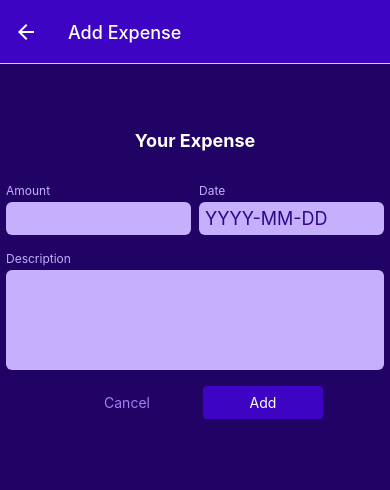
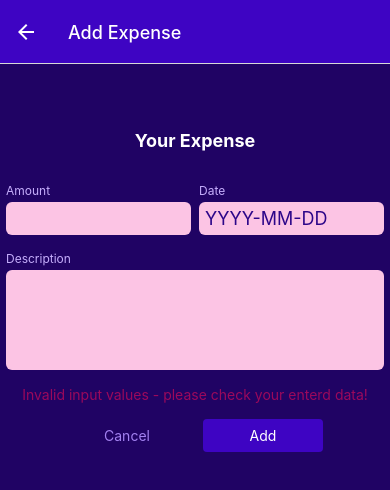
Before and after one commit to ryuta09/react-native-tracker-app, a React Native app: screen /ManegeExpense in a window 390 px wide. Shown: the top 490 px of the page. Built offline with nearby package versions, Linux system fonts and the light colour scheme.

Commit message:
feat: バリデーションエラーの実装

```diff
--- a/components/ManageExpense/ExpenseForm.js
+++ b/components/ManageExpense/ExpenseForm.js
@@ -1,32 +1,71 @@
-import { View, StyleSheet, TextInput, Text } from "react-native";
+import { View, StyleSheet, TextInput, Text, Alert } from "react-native";
 import Input from "./Input";
 import { useState } from "react";
 import Button from "../UI/Button";
 import { getFormattedDate } from "../../util/date";
+import { GlobalStyles } from "../../constants/styles";
 function ExpenseForm({ onCancel, onSubmit, submitButtonLabel, defaultValues }) {
-  const [inputValues, setInputValues] = useState({
-    amount: defaultValues ? defaultValues.amount.toString() : '',
-    date: defaultValues ? getFormattedDate(defaultValues.date) : '',
-    description: defaultValues ? defaultValues.description : '' ,
+  const [inputs, setInputs] = useState({
+    amount: {
+      value: defaultValues ? defaultValues.amount.toString() : "",
+      isValid: !!defaultValues,
+    },
+    date: {
+      value: defaultValues ? getFormattedDate(defaultValues.date) : "",
+      isValid: !!defaultValues,
+    },
+    description: {
+      value: defaultValues ? defaultValues.description : "",
+      isValid: !!defaultValues,
+    },
   });
 
   function inputChangeHandler(inputIdentifier, enterdAmount) {
-    setInputValues((curInputValues) => {
+    setInputs((curInputs) => {
       return {
-        ...curInputValues,
-        [inputIdentifier]: enterdAmount,
+        ...curInputs,
+        [inputIdentifier]: { value: enterdAmount, isValid: true },
       };
     });
   }
 
   function submitHandler() {
     const expenseDate = {
-      amount: +inputValues.amount,
-      date: new Date(inputValues.date),
-      description: inputValues.description,
+      amount: +inputs.amount.value,
+      date: new Date(inputs.date.value),
+      description: inputs.description.value,
     };
+
+    const amountIdValid = !isNaN(expenseDate.amount) && expenseDate.amount > 0;
+    const dateIdValid = expenseDate.date.toString() !== "Invalid Date";
+    const descriptinoIsValid = expenseDate.description.trim().length > 0;
+
+    if (!amountIdValid || !dateIdValid || !descriptinoIsValid) {
+      setInputs((curINputs) => {
+        return {
+          amount: {
+            value: curINputs.amount.value,
+            isValid: amountIdValid,
+          },
+          date: {
+            value: curINputs.date.value,
+            isValid: dateIdValid,
+          },
+          description: {
+            value: curINputs.description.value,
+            isValid: descriptinoIsValid,
+          },
+        };
+      });
+      return;
+    }
+
     onSubmit(expenseDate);
   }
+  const formIsInvalid =
+    !inputs.amount.isValid ||
+    !inputs.date.isValid ||
+    !inputs.description.isValid;
 
   return (
     <View style={styles.form}>
@@ -34,20 +73,22 @@ function ExpenseForm({ onCancel, onSubmit, submitButtonLabel, defaultValues }) {
       <View style={styles.inputsRow}>
         <Input
           label={"Amount"}
+          isValid={!inputs.amount.isValid}
           textInputConfig={{
             keyboardType: "decimal-pad",
             onChangeText: inputChangeHandler.bind(this, "amount"),
-            value: inputValues.amount,
+            value: inputs.amount.value,
           }}
           style={styles.rowInput}
         />
         <Input
           label={"Date"}
+          isValid={!inputs.date.isValid}
           textInputConfig={{
             placeholder: "YYYY-MM-DD",
             maxLength: 10,
             onChangeText: inputChangeHandler.bind(this, "date"),
-            value: inputValues.date,
+            value: inputs.date.value,
           }}
           style={styles.rowInput}
         />
@@ -55,14 +96,16 @@ function ExpenseForm({ onCancel, onSubmit, submitButtonLabel, defaultValues }) {
 
       <Input
         label={"Description"}
+        isValid={!inputs.description.isValid}
         textInputConfig={{
           multiline: true,
           // autoCapitalize: 'none',
           // autoCorrect: false // defaultはtrue
           onChangeText: inputChangeHandler.bind(this, "description"),
-          value: inputValues.description,
+          value: inputs.description.value,
         }}
       />
+      {formIsInvalid && <Text style={styles.errorText}>Invalid input values - please check your enterd data!</Text>}
       <View style={styles.buttons}>
         <Button style={styles.button} mode={"flat"} onPress={onCancel}>
           Cancel
@@ -95,6 +138,12 @@ const styles = StyleSheet.create({
   rowInput: {
     flex: 1,
   },
+  errorText: {
+    textAlign: 'center',
+    color: GlobalStyles.colors.error500,
+    margin: 8,
+
+  },
   buttons: {
     flexDirection: "row",
     justifyContent: "center",
@@ -104,5 +153,5 @@ const styles = StyleSheet.create({
   button: {
     minWidth: 120,
     marginHorizontal: 8,
-  },
+  }
 });
--- a/components/ManageExpense/Input.js
+++ b/components/ManageExpense/Input.js
@@ -1,15 +1,20 @@
 import { Text, View, StyleSheet, TextInput } from "react-native";
 import { GlobalStyles } from "../../constants/styles";
-function Input({ label, style, textInputConfig }) {
+function Input({ label, style, textInputConfig, isValid }) {
 
   const inputStyles = [styles.input]
 
   if(textInputConfig && textInputConfig.multiline) {
     inputStyles.push(styles.inputMultiline)
   }
+
+  if(isValid) {
+    inputStyles.push(styles.invalidInput)
+  }
+
   return (
     <View style={[styles.inputContainer, style]}>
-      <Text style={styles.label}>{label}</Text>
+      <Text style={[styles.label, isValid && styles.invalidLabel]}>{label}</Text>
       <TextInput style={inputStyles} {...textInputConfig}/>
     </View>
   );
@@ -37,5 +42,11 @@ const styles = StyleSheet.create({
   inputMultiline: {
     minHeight: 100,
     textAlignVertical: "top",
+  },
+  invalidLabel: {
+    color: GlobalStyles.colors.eror500,
+  },
+  invalidInput: {
+    backgroundColor: GlobalStyles.colors.error50
   }
 });
```
